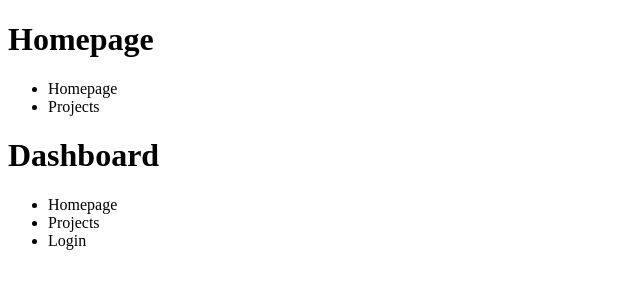
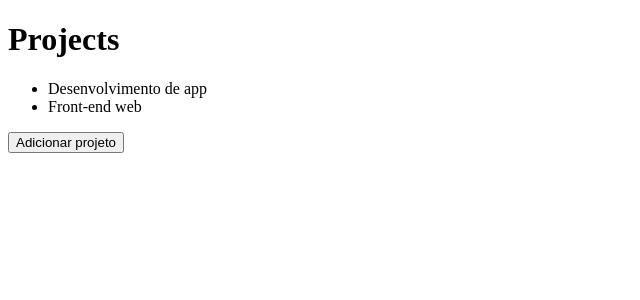
Before and after one commit to williamtorres1/gostack, a React app in the folder frontend/: page / in a window 1280 px wide. Shown: the top 300 px of the page, without its empty margins (0-640 px from the left). Built offline with nearby package versions, Linux system fonts and the light colour scheme.

Commit message:
Estado e Imutabilidade

```diff
--- a/frontend/src/App.js
+++ b/frontend/src/App.js
@@ -1,22 +1,21 @@
-import React from 'react'
+import React, { useState } from 'react'
 import Header from './components/Header'
 
 function App() {
+  const [projects, setProjects] = useState(['Desenvolvimento de app', 'Front-end web'])
+
+  function handleAddProject() {
+    setProjects([...projects, `Novo projeto ${Date.now()}`])
+    console.log(projects)
+  }
   return (
     <>
-      <Header title="Homepage">
-        <ul>
-          <li>Homepage</li>
-          <li>Projects</li>
-        </ul>
-      </Header>
-      <Header title="Dashboard">
-        <ul>
-          <li>Homepage</li>
-          <li>Projects</li>
-          <li>Login</li>
-        </ul>
-      </Header>
+      <Header title="Projects" />
+      <ul>
+        {projects.map(project => <li key={project}>{project}</li>)}
+      </ul>
+
+      <button type="button" onClick={handleAddProject}>Adicionar projeto</button>
     </>
   )
 }
```
